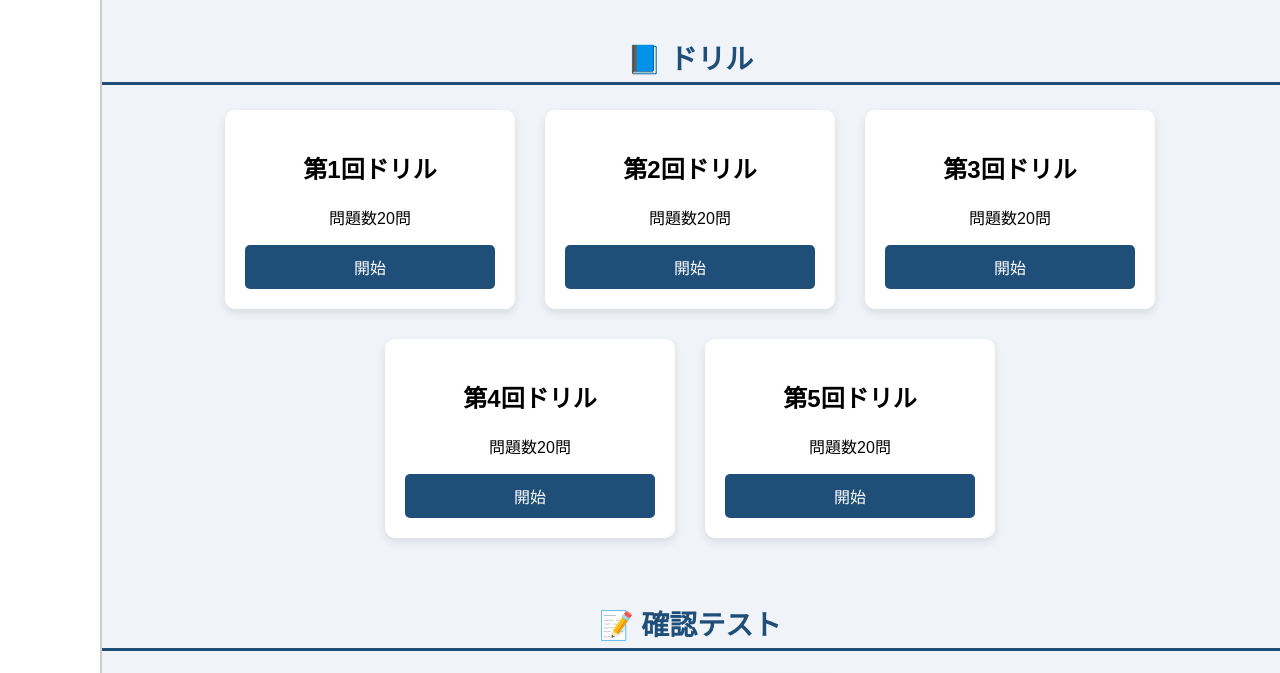
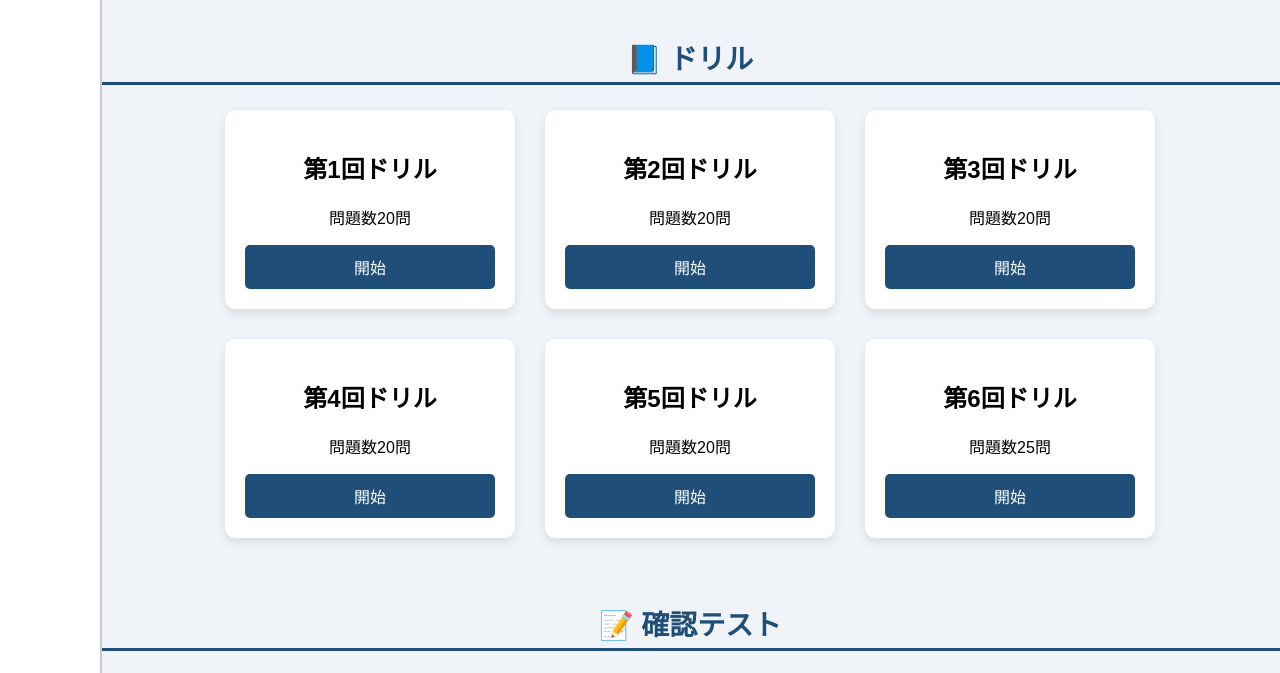
Before and after one commit to j-doi-cmd/kokushi-portal, a plain HTML site: page index.html in a window 1280 px wide. Shown: the part 110-783 px from the top of the page. Drawn offline with Linux system fonts and the light colour scheme.

Commit message:
Update index.html

```diff
--- a/index.html
+++ b/index.html
@@ -152,6 +152,13 @@ h1{
       <a href="https://forms.gle/RZMZ8oT7DXQ2CUr87" target="_blank">開始</a>
     </div>
 
+    <div class="card">
+      <h2>第6回ドリル</h2>
+      <p>問題数25問</p>
+      <a href="https://forms.gle/WFNrvo5ppmGn6kkG8" target="_blank">開始</a>
+    </div>
+
+
   </div>
 </div>
 
```
